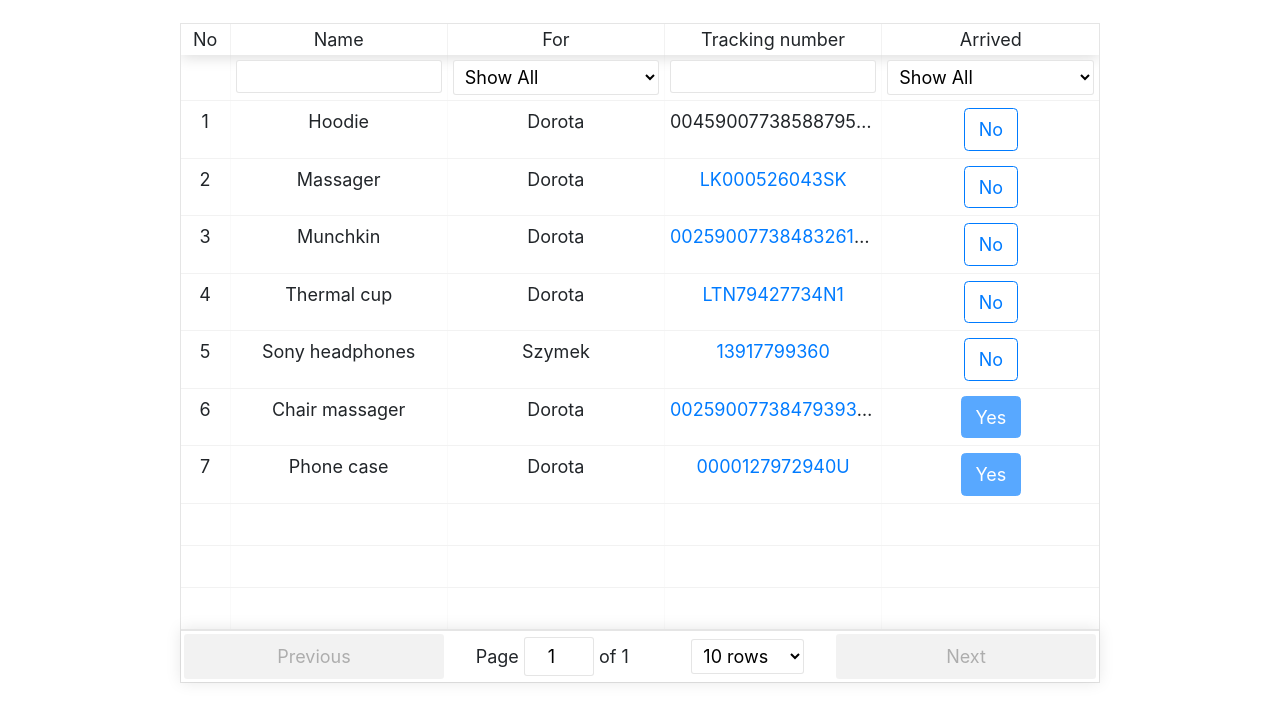
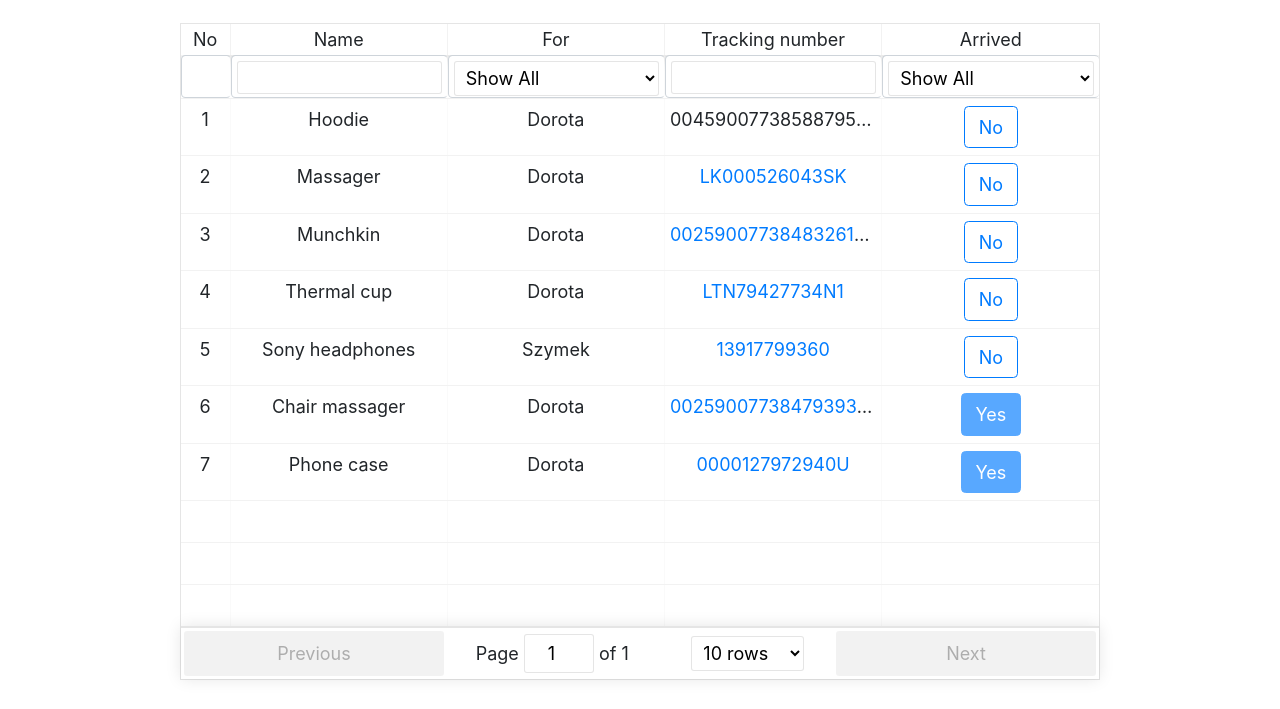
Before and after one commit to L-Dogg/christmas-package-tracker, a Gatsby site: page / in a window 1280 px wide. Shown: the part 109-818 px from the top of the page. Built offline with nearby package versions, Linux system fonts and the light colour scheme; Gatsby itself is replaced by a stand-in of ours.

Commit message:
Bootstrap filtering ui

```diff
--- a/src/pages/index.js
+++ b/src/pages/index.js
@@ -134,6 +134,9 @@ class IndexPage extends React.Component {
               textAlign: 'center',
             },
           })}
+          getTheadFilterThProps={() => ({
+            className: 'form-control',
+          })}
         />
       </Layout>
     )
```
